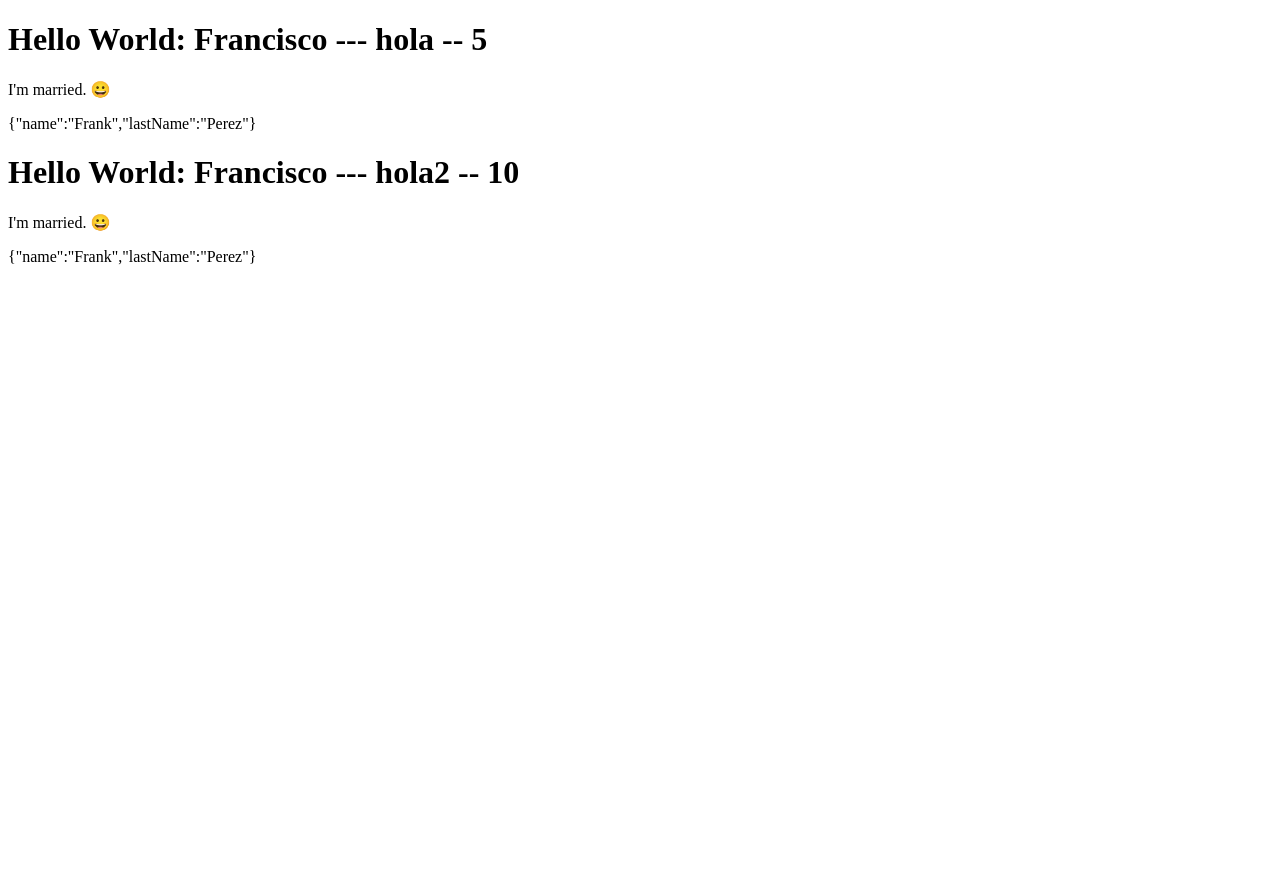
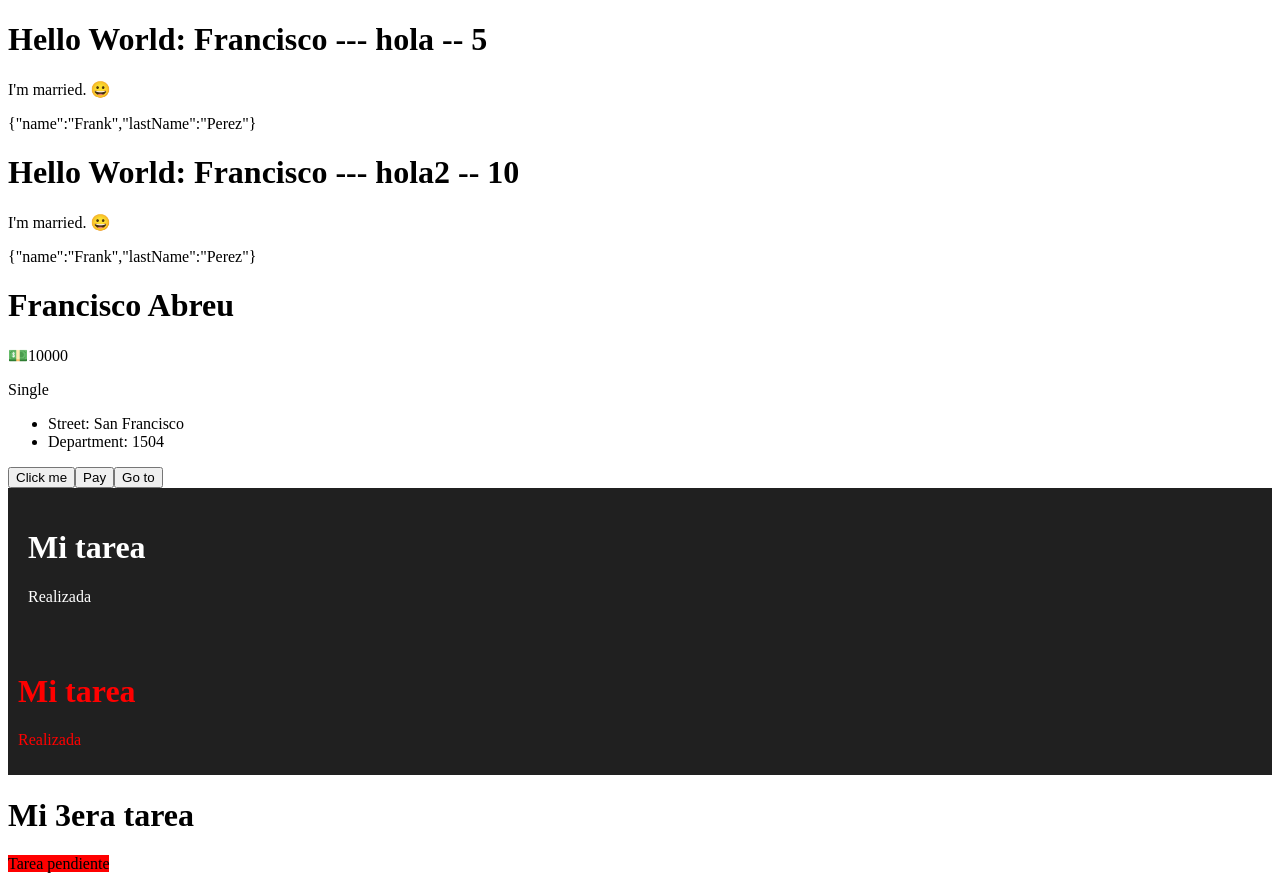
Before and after one commit to abreufran/react-course, a React (Create React App) app: page / in a window 1280 px wide. Before the commit the page ends 800 px from the top, so only its background shows below. Built offline with nearby package versions, Linux system fonts and the light colour scheme.

Commit message:
New functionalities.

```diff
--- a/package.json
+++ b/package.json
@@ -6,6 +6,7 @@
     "@testing-library/jest-dom": "^5.16.5",
     "@testing-library/react": "^13.4.0",
     "@testing-library/user-event": "^13.5.0",
+    "prop-types": "^15.8.1",
     "react": "^18.2.0",
     "react-dom": "^18.2.0",
     "react-scripts": "5.0.1",
--- /dev/null
+++ b/src/Button.js
@@ -0,0 +1,9 @@
+import PropTypes from "prop-types";
+
+export function Button({ text }) {
+  return <button>{text}</button>;
+}
+
+Button.propTypes = {
+  text: PropTypes.string.isRequired,
+};
--- a/src/Greeting.jsx
+++ b/src/Greeting.jsx
@@ -27,3 +27,16 @@ export function Greeting({title, salary}) {
     </div>
   );
 }
+
+export function UserCard(props) {
+  console.log(props);
+  return <div>
+    <h1>{props.name}</h1>
+    <p>💵{props.salary}</p>
+    <p>{props.married ? 'Married' : 'Single'}</p>
+    <ul>
+      <li>Street: {props.address.street}</li>
+      <li>Department: {props.address.department}</li>
+    </ul>
+  </div>
+}
--- /dev/null
+++ b/src/Task.js
@@ -0,0 +1,26 @@
+import "./task.css";
+
+export function TaskCard({ ready }) {
+  const cardStyles = { background: "#202020", color: "#fff", padding: "20px" };
+  const titleStyles = { fontWeight: "bold" };
+
+  return (
+    <>
+      <div style={cardStyles}>
+        <h1 style={titleStyles}>Mi tarea</h1>
+        <p>Realizada</p>
+      </div>
+      <div className="card">
+        <h1 style={titleStyles}>Mi tarea</h1>
+        <p>Realizada</p>
+      </div>
+
+      <div>
+        <h1 style={titleStyles}>Mi 3era tarea</h1>
+        <span style={ready ? { background: "green" } : { background: "red" }}>
+          {ready ? "Tarea realizada" : "Tarea pendiente"}
+        </span>
+      </div>
+    </>
+  );
+}
--- a/src/index.js
+++ b/src/index.js
@@ -1,6 +1,8 @@
 import React from "react";
 import ReactDOM from "react-dom/client";
-import { Greeting } from "./Greeting";
+import { Button } from "./Button";
+import { Greeting, UserCard } from "./Greeting";
+import { TaskCard } from "./Task";
 
 const rootElement = document.getElementById("root");
 const root = ReactDOM.createRoot(rootElement);
@@ -9,5 +11,22 @@ root.render(
   <>
     <Greeting title="hola" salary={5} />
     <Greeting title="hola2" salary={10} />
+
+    <UserCard
+      name="Francisco Abreu"
+      salary={10000}
+      married={false}
+      points={[9, 8.5, 10]}
+      address={{ street: "San Francisco", department: 1504 }}
+      greet={function () {
+        alert("Hello");
+      }}
+    />
+
+    <Button text="Click me" />
+    <Button text="Pay" />
+    <Button text="Go to" />
+
+    <TaskCard ready={false} />
   </>
 );
--- /dev/null
+++ b/src/task.css
@@ -0,0 +1,5 @@
+.card {
+    background-color: #202020;
+    color: red;
+    padding: 10px;
+}
```
Also changed, not shown: 1 other file (tests, documents, lock files or other folders).
